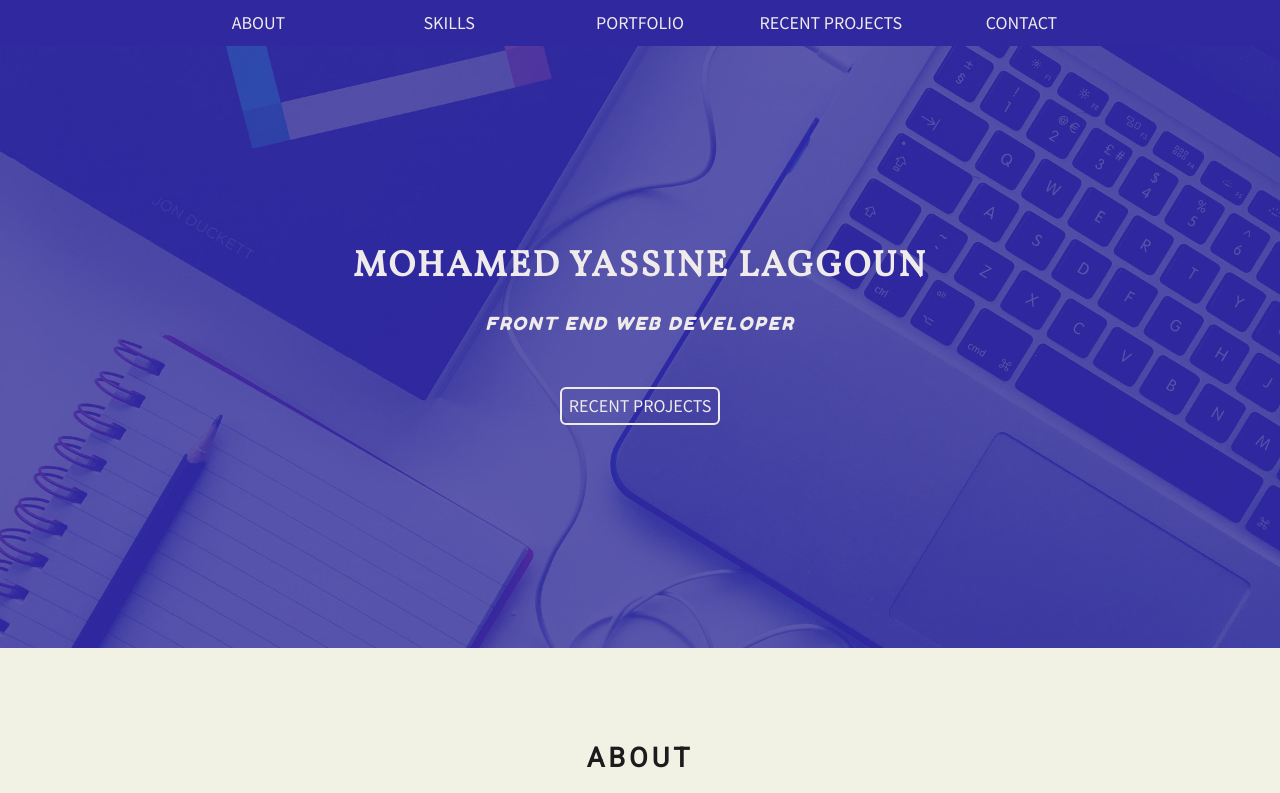
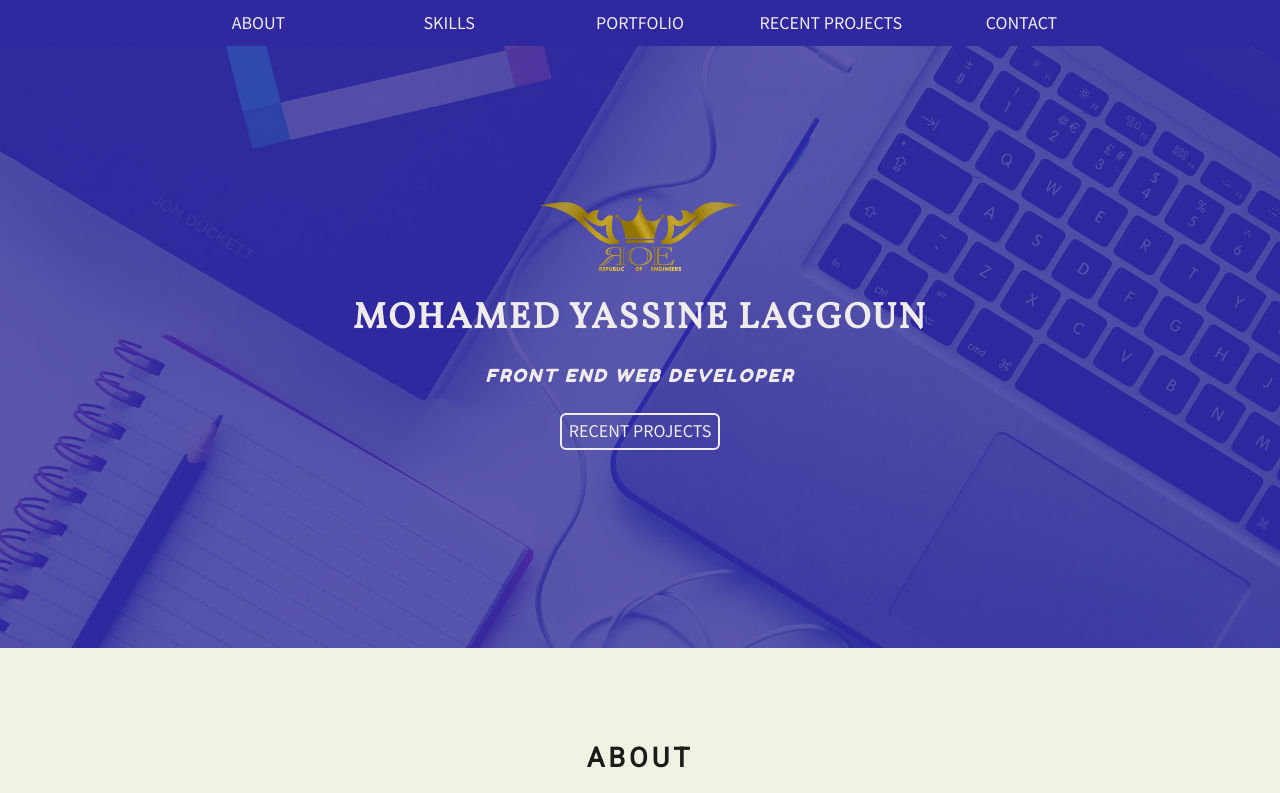
Before and after one commit to thDGears/portfolio-project, a plain HTML site: page index.html in a window 1280 px wide. Shown: the top 793 px of the page. Drawn offline with Linux system fonts and the light colour scheme.

Commit message:
Add a logo

```diff
--- a/css/style.css
+++ b/css/style.css
@@ -156,6 +156,11 @@ header { text-align: center; }
 	align-items: center;
 }
 
+.logo {
+    width: 200px;
+    max-width: 100%;
+}
+
 /* PAGE TITLE */
 .page-title {
 	width: 100%;
@@ -173,7 +178,7 @@ header { text-align: center; }
 
 .recent-nav-btn {
     color: #f0ebeb;
-    margin-top: 2em;
+    margin-top: .5em;
     padding: .4rem;
     border: 2px solid #f0ebeb;
     border-radius: 6px;
--- a/index.html
+++ b/index.html
@@ -26,7 +26,7 @@
 
 	<!-- NAVINGATION LINKS -->
 	<nav class="nav-bar" id="menu">
-		<!-- Hidden untill 600px-->
+		<!-- Hidden untill 770px-->
 		<ul class="nav-items">
 			<li id="close"><a id="close_menu"><i class="fas fa-times"></i></a></li>
 			<li><a id="go_to_about" class="about-nav-id" href="#about-nav-id">ABOUT</a></li>
@@ -39,7 +39,11 @@
 
     <!-- HEADER -->
 	<header class="hero-image flex-columns-container top-title">
-		<!-- PAGE TITLE -->
+		<!-- LOGO -->
+        <a href="">
+            <img class="logo" src="img/logo.png" title="Page's logo" alt="logo">
+        </a>
+        <!-- PAGE TITLE -->
 		<div class="page-title">
 			<h1 class="my-name">MOHAMED YASSINE LAGGOUN</h1>
 			<p class="my-role"><em>FRONT END WEB DEVELOPER</em></p>
```
Also changed, not shown: img/logo.png (added).
